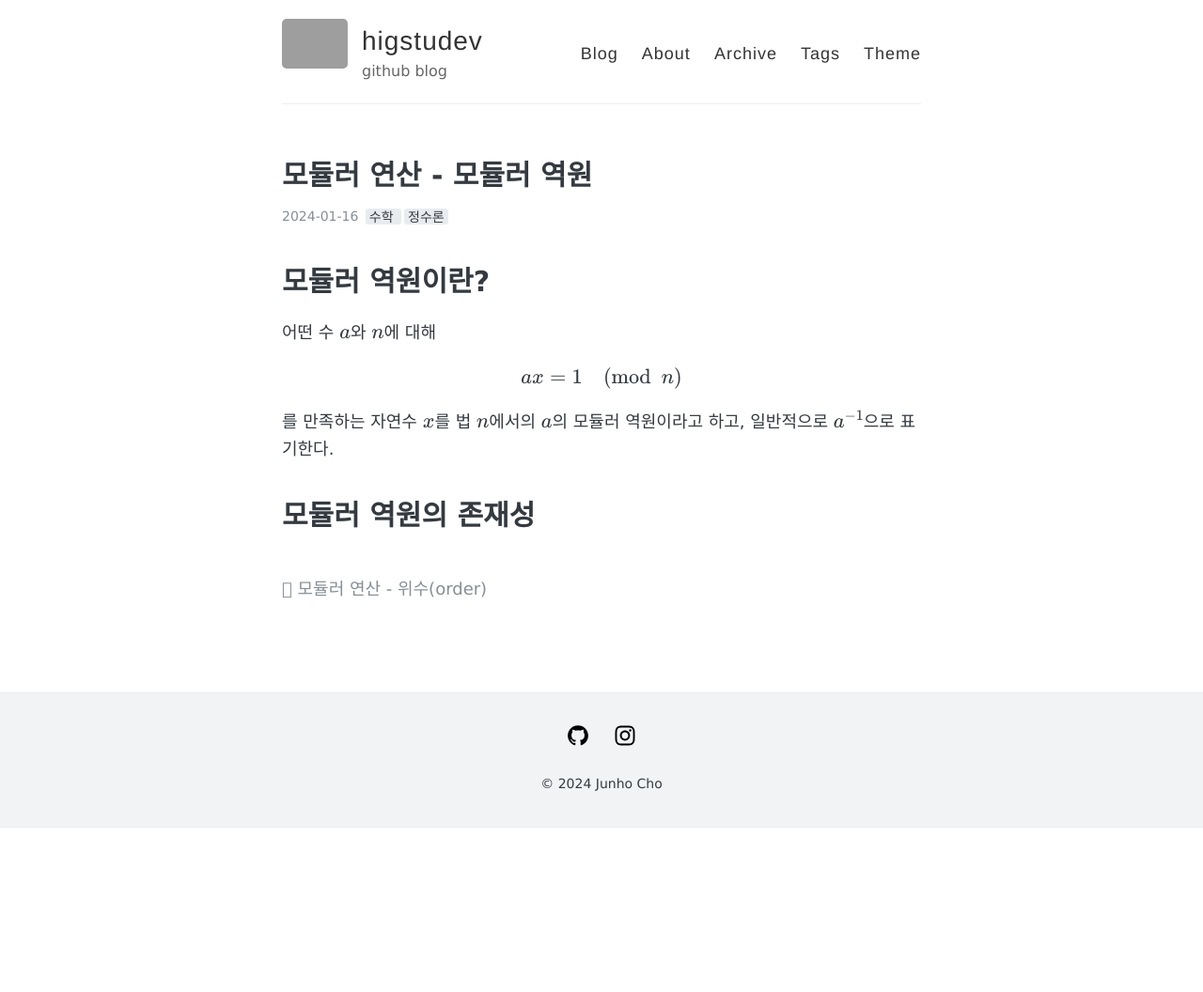
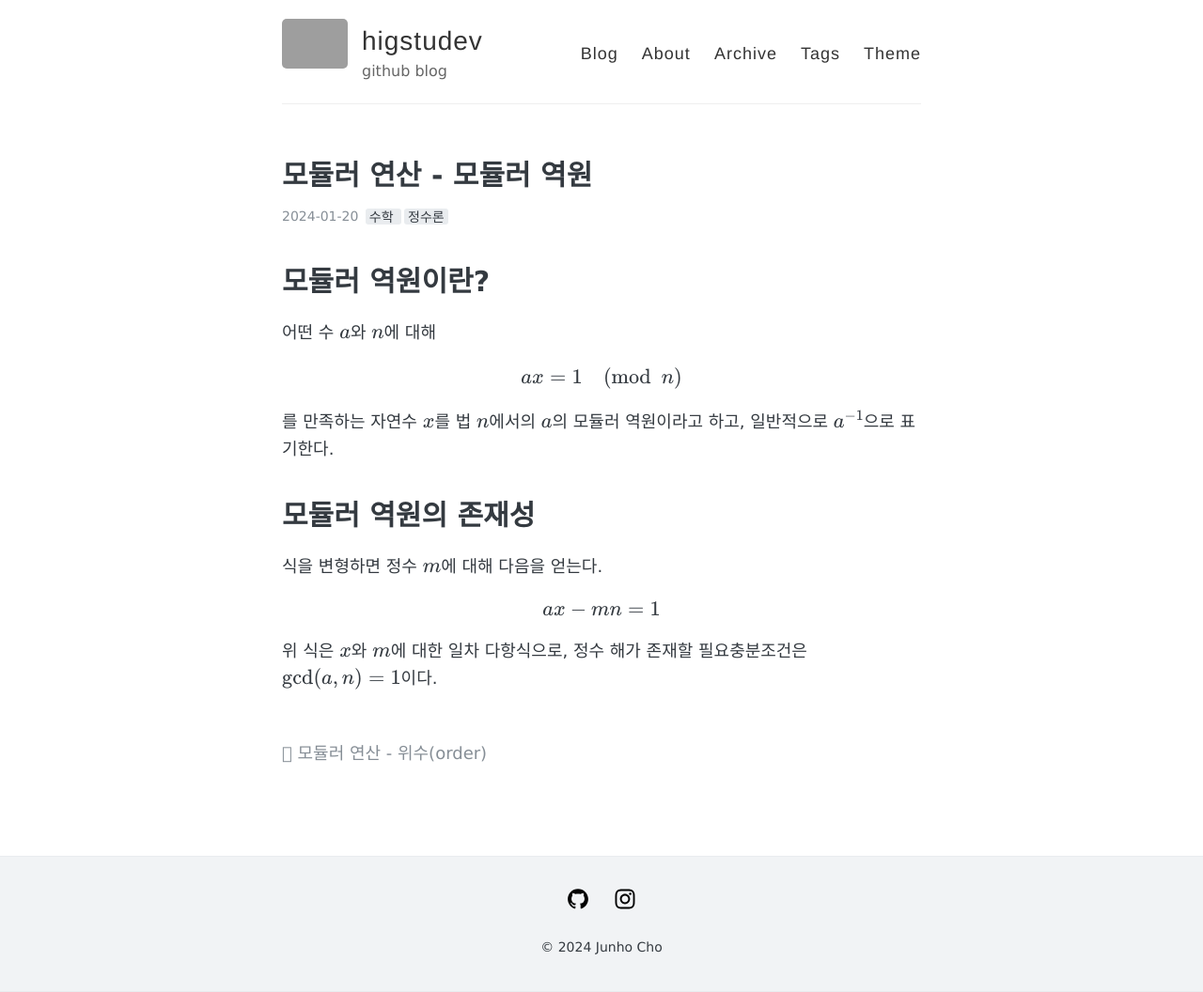
Before and after one commit to higstudev/higstudev.github.io, a Jekyll site: the page built from _posts/2024-01-20-MA2.md, in a window 1280 px wide. Shown: the whole page at 94% size. Built offline with Jekyll 4.4.1, drawn with Linux system fonts in a browser that asks for light colours; formulas are drawn with MathJax 3; before the commit the page ends 900 px from its top, so only the background shows below that; grey boxes are pictures that could not be loaded.

Commit message:
Update and rename 2024-01-16-MA2.md to 2024-01-20-MA2.md

```diff
--- a/_posts/2024-01-16-MA2.md
+++ b/_posts/2024-01-20-MA2.md
@@ -14,3 +14,9 @@ $$ax = 1 \pmod{n}$$
 를 만족하는 자연수 $x$를 법 $n$에서의 $a$의 모듈러 역원이라고 하고, 일반적으로 $a^{-1}$으로 표기한다.
 
 # 모듈러 역원의 존재성
+
+식을 변형하면 정수 $m$에 대해 다음을 얻는다.
+
+$$ax - mn = 1$$
+
+위 식은 $x$와 $m$에 대한 일차 다항식으로, 정수 해가 존재할 필요충분조건은 ${\rm gcd}(a, n) = 1$이다.
```
